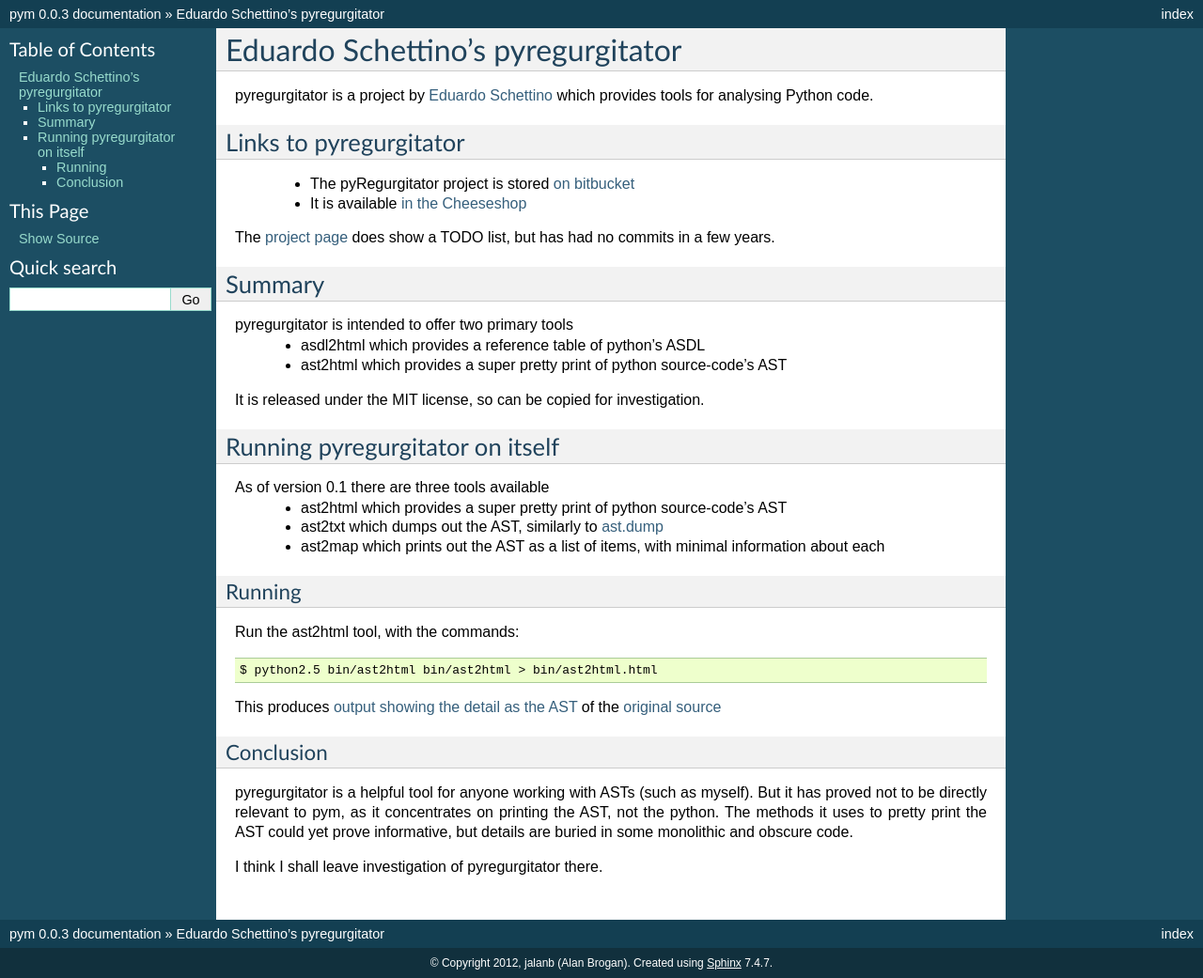
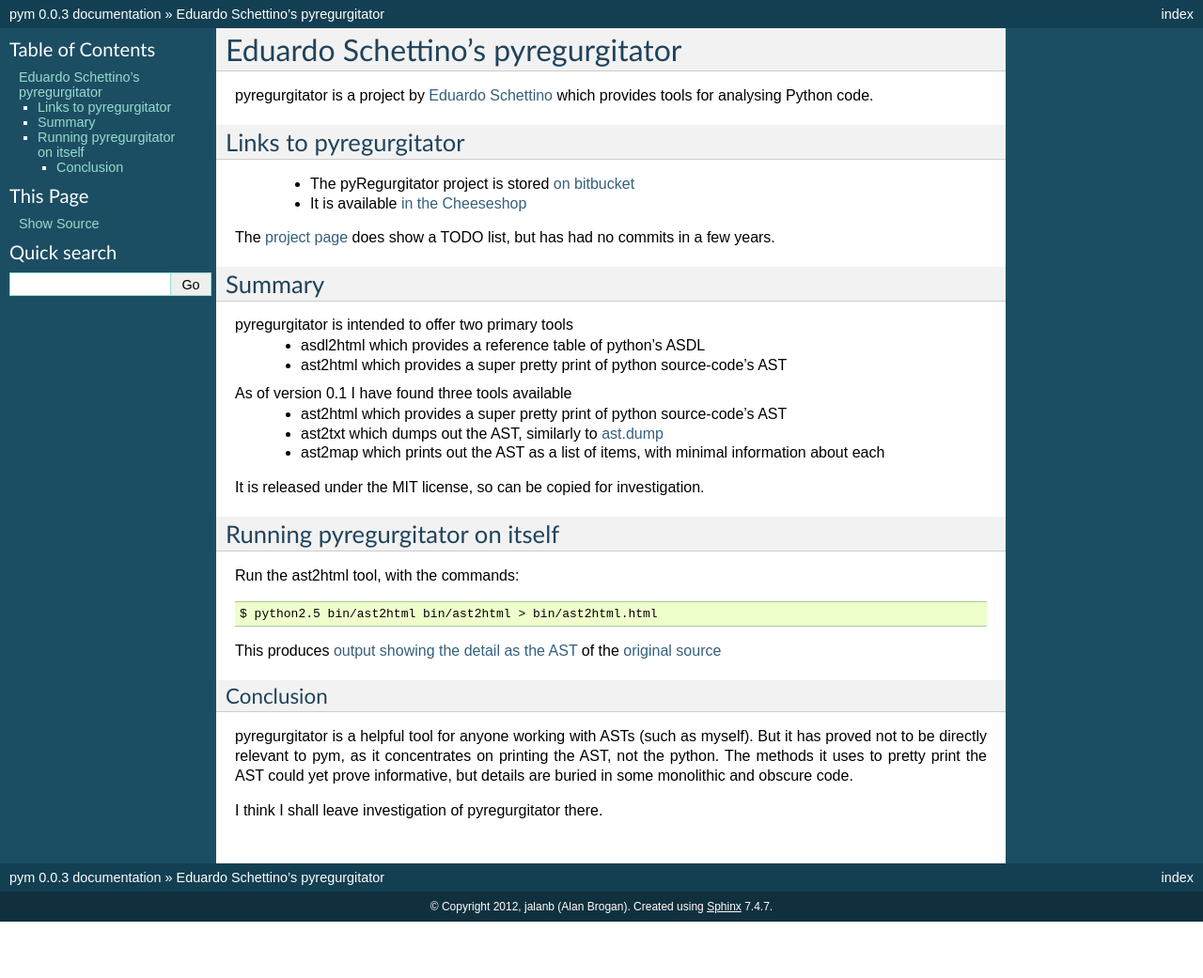
Before and after one commit to jalanb/pym, a Sphinx documentation site: the page built from docs/pyregurgitator.rst, in a window 1280 px wide. Shown: the whole page at 94% size. Built offline with Sphinx 7.4.7, drawn with Linux system fonts in a browser that asks for light colours; formulas are drawn with MathJax 3; after the commit the page ends 981 px from its top, so only the background shows below that.

```diff
--- a/docs/pyregurgitator.rst
+++ b/docs/pyregurgitator.rst
@@ -25,18 +25,15 @@ pyregurgitator is intended to offer two primary tools
   * asdl2html which provides a reference table of python's ASDL
   * ast2html which provides a super pretty print of python source-code's AST
 
+As of version 0.1 I have found three tools available
+  * ast2html which provides a super pretty print of python source-code's AST
+  * ast2txt which dumps out the AST, similarly to `ast.dump <http://docs.python.org/2/library/ast.html?highlight=ast.dump#ast.dump>`_
+  * ast2map which prints out the AST as a list of items, with minimal information about each
+
 It is released under the MIT license, so can be copied for investigation.
 
 Running pyregurgitator on itself
 --------------------------------
-
-As of version 0.1 there are three tools available
-  * ast2html which provides a super pretty print of python source-code's AST
-  * ast2txt which dumps out the AST, similarly to `ast.dump <http://docs.python.org/2/library/ast.html?highlight=ast.dump#ast.dump>`_
-  * ast2map which prints out the AST as a list of items, with minimal information about each
-
-Running
-^^^^^^^
 
 Run the ast2html tool, with the commands::
 
```
